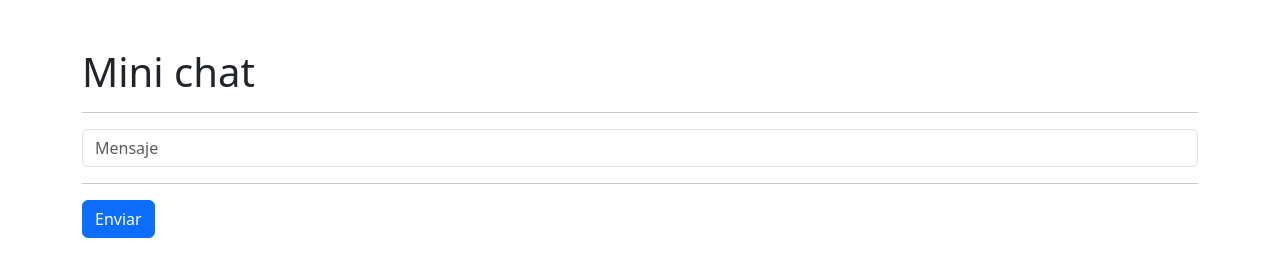
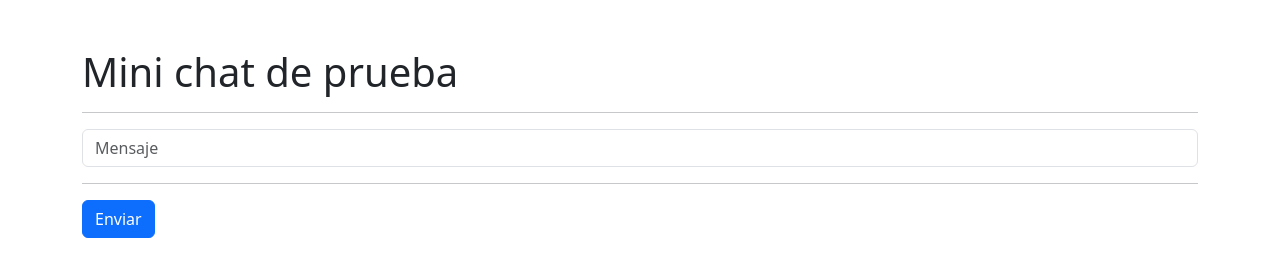
Before and after one commit to Gabriel1Maximiliano/chat1-socketio, a website: page public/index.html in a window 1280 px wide. Drawn offline with nearby package versions, Linux system fonts and the light colour scheme; no server answers.

Commit message:
prueba en html

```diff
--- a/public/index.html
+++ b/public/index.html
@@ -8,7 +8,7 @@
     <link href="https://cdn.jsdelivr.net/npm/bootstrap@5.3.0-alpha1/dist/css/bootstrap.min.css" rel="stylesheet" integrity="sha384-GLhlTQ8iRABdZLl6O3oVMWSktQOp6b7In1Zl3/Jr59b6EGGoI1aFkw7cmDA6j6gD" crossorigin="anonymous">
 </head>
 <body class="container" >
-    <h1 class="mt-5" >Mini chat</h1>
+    <h1 class="mt-5" >Mini chat de prueba</h1>
     <hr>
      <form action="" id="miFormulario" >
 
```
